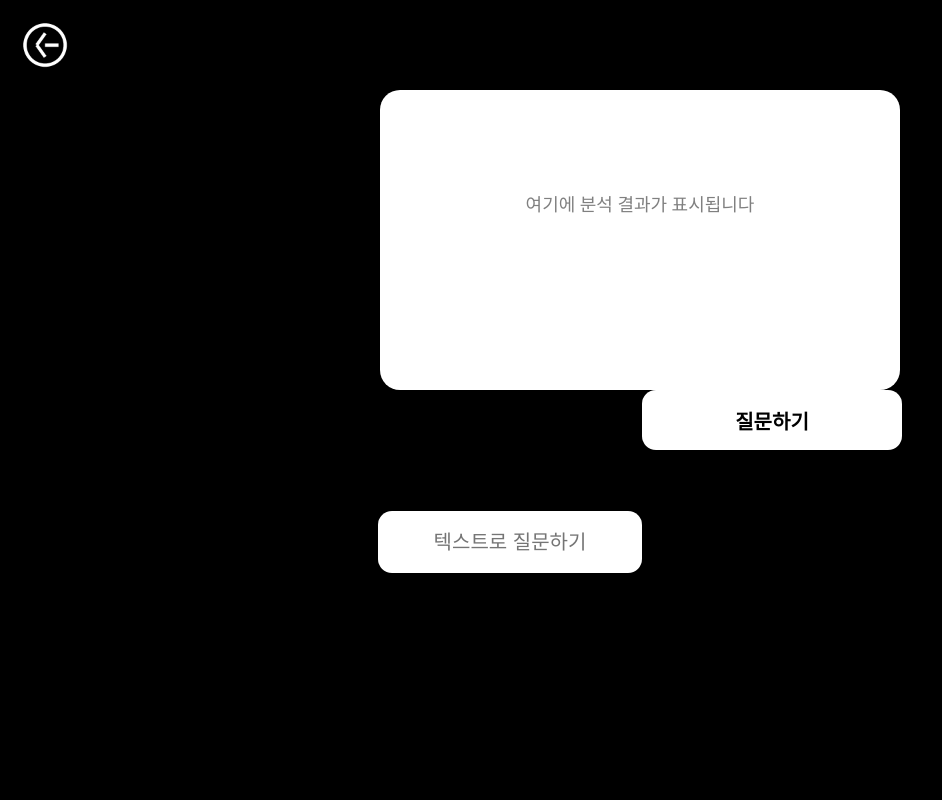
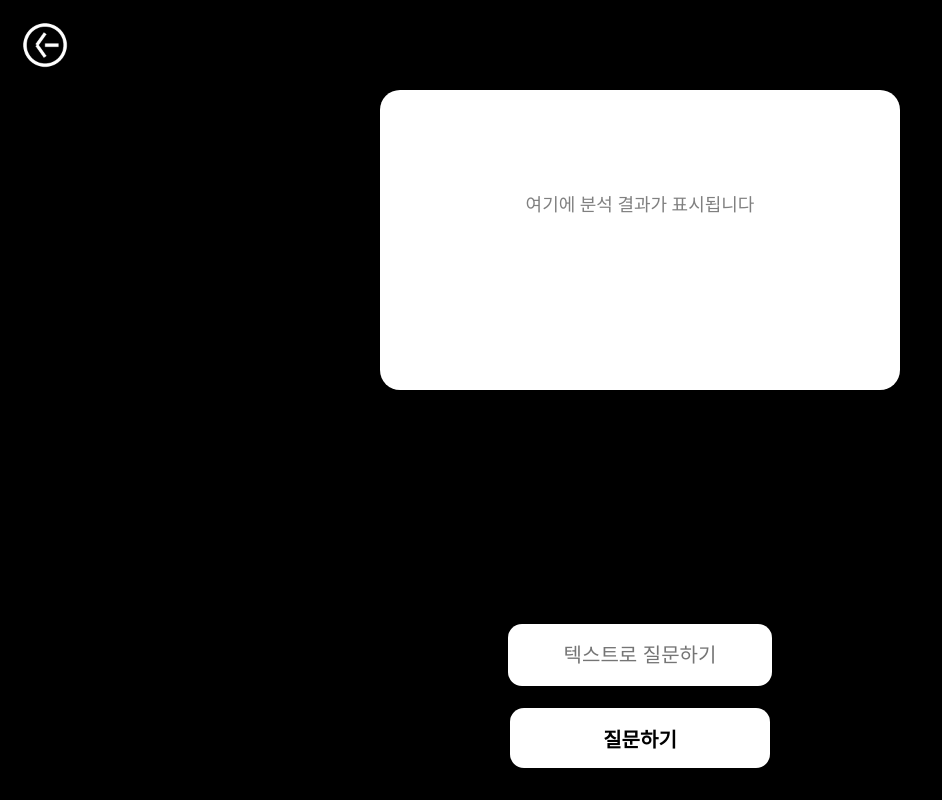
Before and after one commit to recycling-project/frontend, a Next.js app: page /question in a window 1280 px wide. Shown: the whole page, without its empty margins (0-942 px from the left). Built offline with nearby package versions, Linux system fonts and the light colour scheme.

Commit message:
카메라, 키보드 수정했습니다

```diff
--- a/app/general_waste/result/page.tsx
+++ b/app/general_waste/result/page.tsx
@@ -41,7 +41,7 @@ export default function wasteResult() {
         style={{
           height: "70vh",
           width: "100%",
-          background: "red",           // 테스트용 (나중에 black으로)
+          background: "black",           // 테스트용 (나중에 black으로)
           display: "flex",
           justifyContent: "center",
           alignItems: "center",
--- a/app/globals.css
+++ b/app/globals.css
@@ -511,7 +511,7 @@ html, body {
 /*질문하기 채팅창*/
 /* 채팅 영역 */
 .questiontext-input {
-  transform: translateY(120px);
+  transform: translateY(-50px);
 }
 
 /* 뒤로가기 */
@@ -540,7 +540,7 @@ html, body {
 .chat-text {
   white-space: pre-wrap;
   font-size: 18px;
-  line-height: 1.6;
+  line-height: 1.8;
   color: black;
 }
 
@@ -555,15 +555,16 @@ html, body {
 /* ✅ 입력 + 버튼 영역 전체 */
 .ask-container {
   position: fixed;
-  bottom: 120px;   /* ✅ 키보드 위 고정 */
-  width: 100%;
-  display: flex;
-  justify-content: center;
+  left: 50%;
+  bottom: 12dvh;   /* ✅ 입력칸 기본 위치 */
+  transform: translateX(-50%);
+  transition: transform 0.35s cubic-bezier(.4,0,.2,1);
+  z-index: 120;
 }
 
-/* 키보드 열렸을 때 위로 이동 */
-.ask-container.down {
-  transform: translateY(-260px);
+/* 키보드 열릴 때 위로 */
+.ask-container.up {
+  transform: translate(-50%, -60px);
 }
 
 
@@ -580,18 +581,27 @@ html, body {
 }
 
 
-/* 질문 버튼 */
 .ask-btn {
+  position: fixed;
+  bottom: 4dvh;
+  left: 50%;
+  transform: translateX(-50%);
   width: 260px;
   height: 60px;
-  bottom: 40px;
   background: white;
   color: black;
   border-radius: 14px;
   border: none;
   font-size: 20px;
   font-weight: 600;
+  z-index: 100;
 }
+
+/* ✅ 키보드 올라오면 버튼만 위로 */
+.ask-btn.up {
+  bottom: 48dvh;
+}
+
 
 
 /* 아이콘 위치 */
--- a/app/question/page.tsx
+++ b/app/question/page.tsx
@@ -1,13 +1,34 @@
 "use client";
 
 import { useRouter } from "next/navigation";
-import { useState } from "react";
+import { useState, useEffect } from "react";
 import KeyboardModal from "@/app/components/KeyboardModal";
 
 export default function TestKeyboard() {
   const router = useRouter();
   const [text, setText] = useState("");
   const [showKeyboard, setShowKeyboard] = useState(false);
+  const [keyboardOffset, setKeyboardOffset] = useState(0);
+
+  // ✅ 키보드 높이 자동 감지
+  useEffect(() => {
+    const handleResize = () => {
+      const viewport = window.visualViewport;
+      if (!viewport) return;
+
+      const diff = window.innerHeight - viewport.height;
+
+      if (diff > 150) {
+        setKeyboardOffset(diff);
+      } else {
+        setKeyboardOffset(0);
+      }
+    };
+
+    window.visualViewport?.addEventListener("resize", handleResize);
+    return () =>
+      window.visualViewport?.removeEventListener("resize", handleResize);
+  }, []);
 
   return (
     <div
@@ -38,15 +59,27 @@ export default function TestKeyboard() {
         }}
       />
 
-      {/* 상단 분석 결과 박스 */}
+      {/* 분석 결과 박스 */}
       <div className="chat-box">
         <div className="chat-placeholder">
           여기에 분석 결과가 표시됩니다
         </div>
       </div>
 
-      {/* ✅ 입력 + 버튼 묶음 영역 */}
-      <div className={`question-area ${showKeyboard ? "up" : ""}`}>
+      {/* ✅ 입력칸 (이것만 움직임) */}
+      <div
+        className="ask-container"
+        style={{
+          position: "fixed",
+          left: "50%",
+          bottom: "8dvh",
+          transform: showKeyboard
+            ? `translate(-50%, -${keyboardOffset + 180}px)`
+            : "translate(-50%, 0)",
+          transition: "transform 0.35s cubic-bezier(.4,0,.2,1)",
+          zIndex: 120,
+        }}
+      >
         <input
           readOnly
           className="questiontext-input"
@@ -54,10 +87,19 @@ export default function TestKeyboard() {
           placeholder="텍스트로 질문하기"
           onClick={() => setShowKeyboard(true)}
         />
+      </div>
 
+      {/* ✅ 질문 버튼 - 절대 고정 */}
       <button
         className="ask-btn"
         disabled={!text}
+        style={{
+          position: "fixed",
+          bottom: "4dvh",
+          left: "50%",
+          transform: "translateX(-50%)",
+          zIndex: 100,
+        }}
         onClick={() =>
           router.push(
             "/general_waste/analyze?text=" + encodeURIComponent(text)
@@ -66,7 +108,6 @@ export default function TestKeyboard() {
       >
         질문하기
       </button>
-      </div>
 
       {/* 키보드 */}
       {showKeyboard && (
@@ -79,3 +120,4 @@ export default function TestKeyboard() {
     </div>
   );
 }
+``
```
Lines whose indentation alone changed are shown as unchanged.
